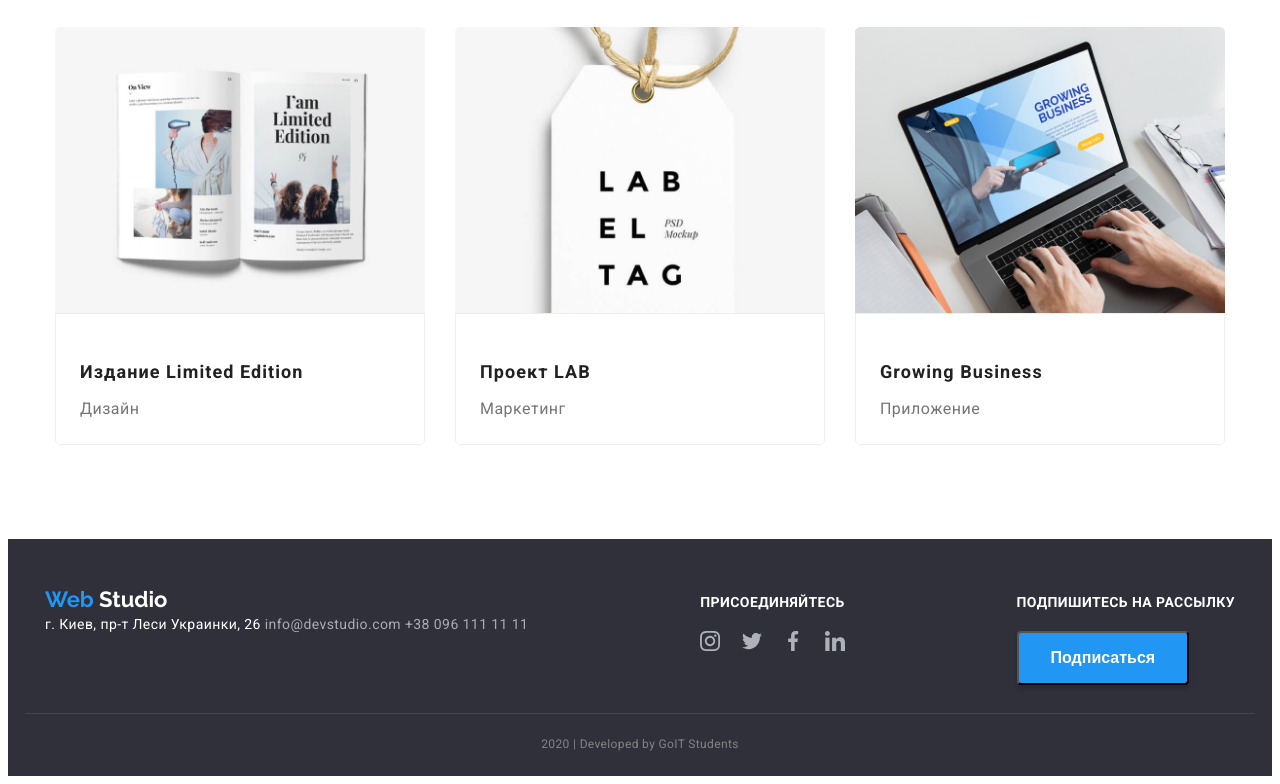
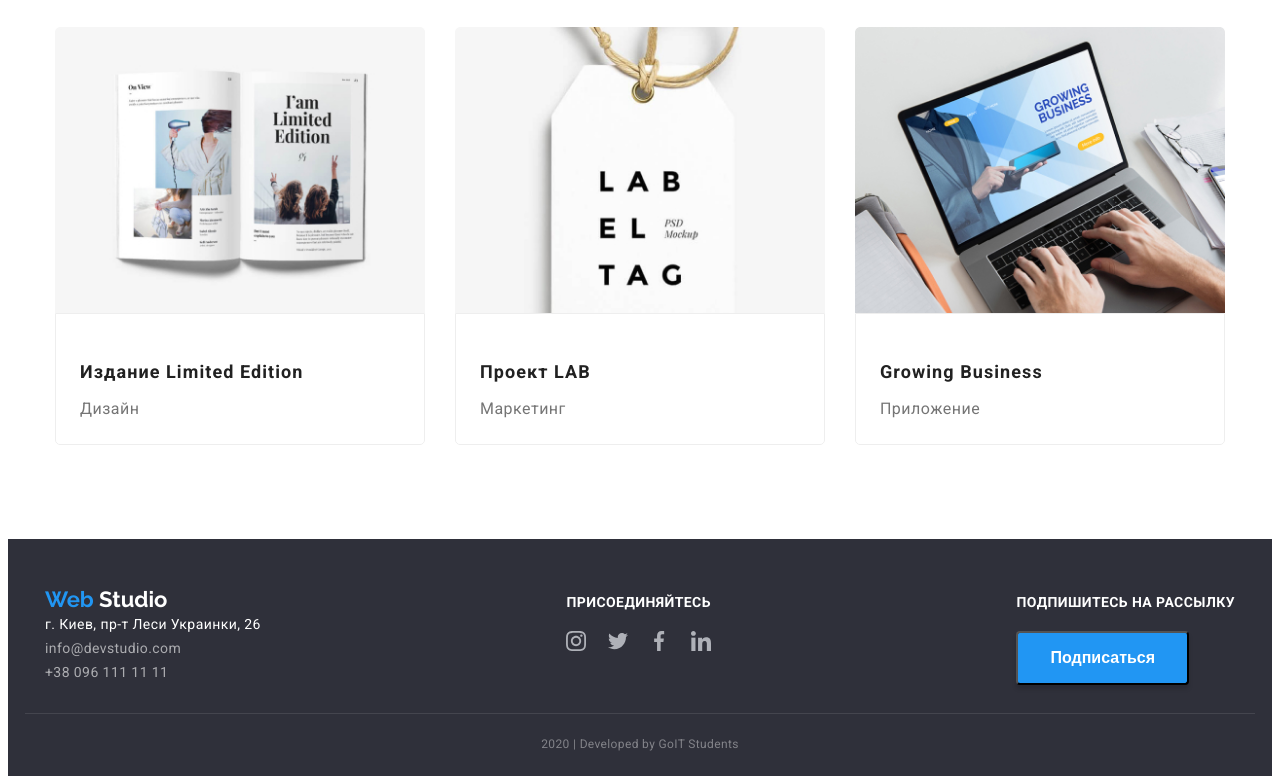
Before and after one commit to Mykhayliv/goit-markup-hw-03, a plain HTML site: page portfolio.html in a window 1280 px wide. Shown: the part 1159-1943 px from the top of the page. Drawn offline with Linux system fonts and the light colour scheme.

Commit message:
Дополняет футер портфолио

```diff
--- a/portfolio.html
+++ b/portfolio.html
@@ -218,7 +218,7 @@
           <a href="./index.html" class="logo">
             <span class="logo-accent">Web</span> Studio</a
           >
-          <address>
+          <address class="address-contact">
             <a href="" class="address">г. Киев, пр-т Леси Украинки, 26</a>
             <a href="mailto:info@devstudio.com" class="contact"
               >info@devstudio.com</a
```
